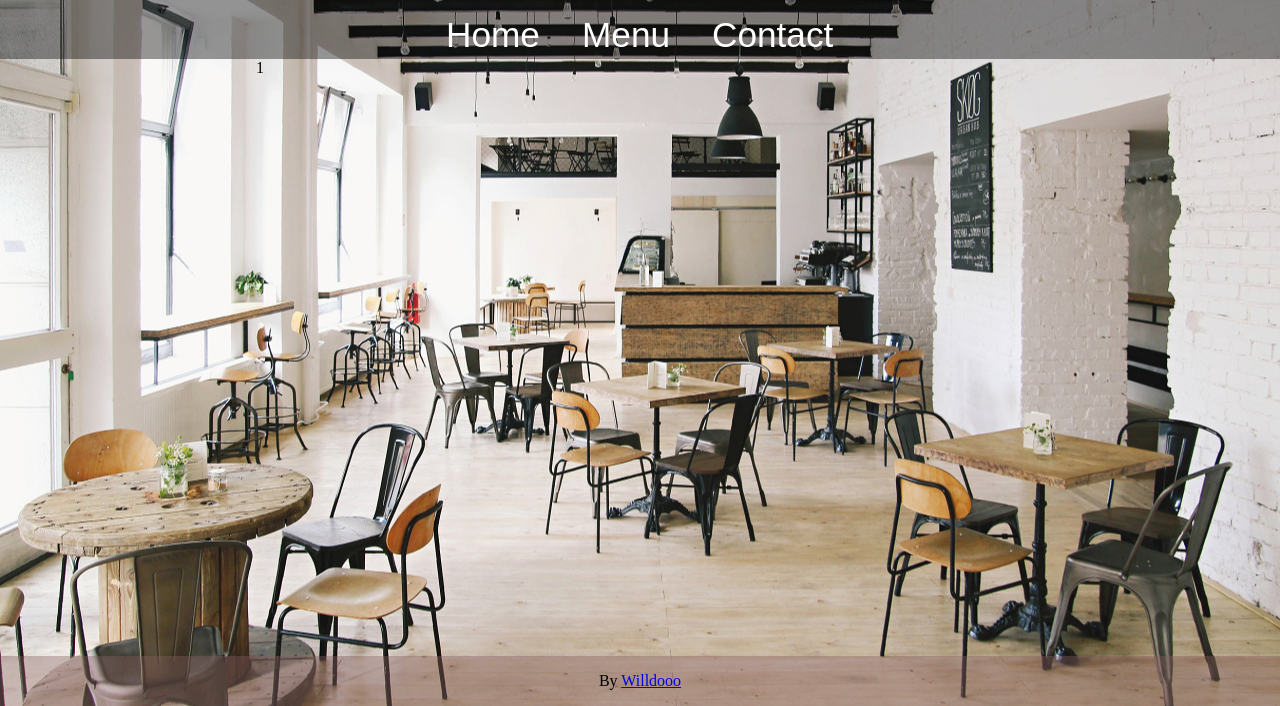
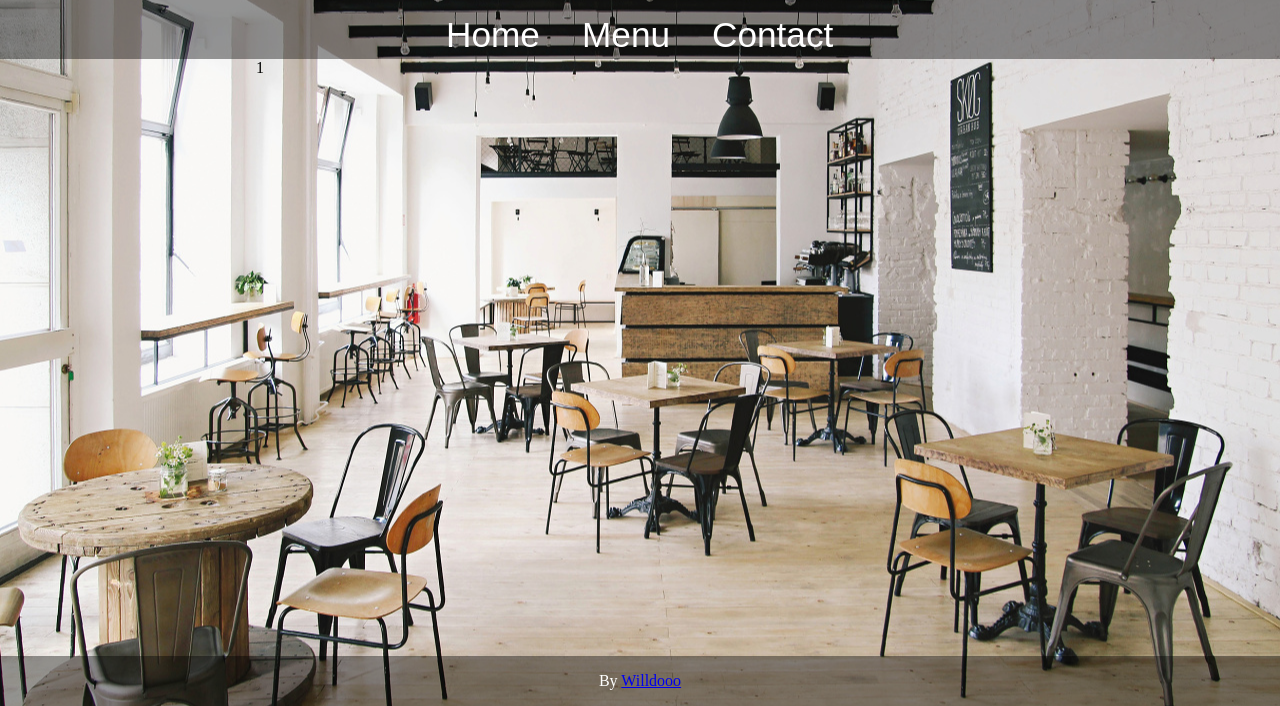
Before and after one commit to TheDiscoScript/Restaurant-Page, a plain HTML site: page index.html in a window 1280 px wide. Shown: the part 94-800 px from the top of the page. Drawn offline with Linux system fonts and the light colour scheme.

Commit message:
NOt sure tbh

```diff
--- a/style.css
+++ b/style.css
@@ -9,7 +9,6 @@ body {
   background-image: url(./images/skogBackground.jpg);
   background-size: cover;
   background-position: center;
-  background-color: red;
   display: grid;
   grid-template-rows: 1.8fr 7fr 0.5fr;
   grid-template-columns: 2fr 6fr 2fr;
@@ -67,10 +66,11 @@ button {
 #midContentContact {
 }
 #under {
-  background: rgba(134, 92, 92, 0.4);
+  background: rgba(0, 0, 0, 0.4);
   grid-area: under;
   display: flex;
   justify-content: center;
+  color: white;
 }
 
 /*https://github.com/IanLunn/Hover*/
```
